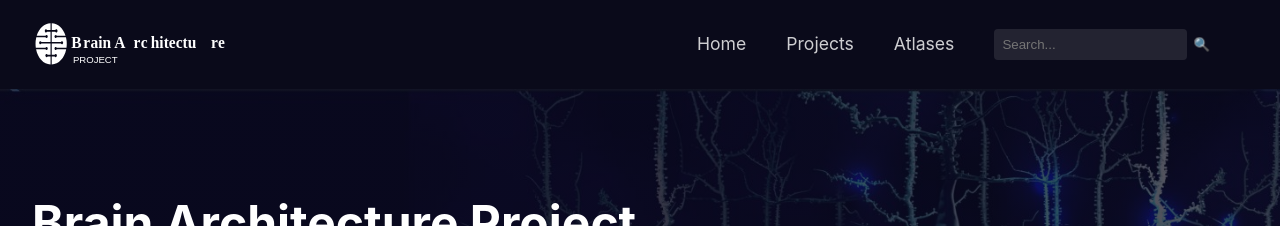
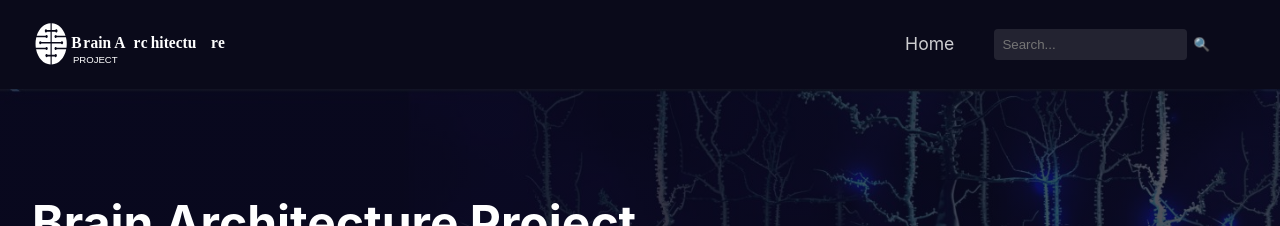
Before and after one commit to ppmitra/BAPDataAndCode, a Jekyll site: the page built from index.md, in a window 1280 px wide. Shown: the top 226 px of the page. Built offline with Jekyll 4.4.1, drawn with Linux system fonts in a browser that asks for light colours; comment, search, counter and statistics services are not loaded.

Commit message:
hide unused Project/Atlasses buttons on header

```diff
--- a/_includes/header.html
+++ b/_includes/header.html
@@ -8,8 +8,8 @@
         <nav class="main-nav">
             <ul>
                 <li><a href="{{ '/' | relative_url }}">Home</a></li>
-                <li><a href="#">Projects</a></li>
-                <li><a href="#">Atlases</a></li>
+                <!-- <li><a href="#">Projects</a></li>
+                <li><a href="#">Atlases</a></li> -->
                 <li class="search-container">
                     <input type="search" placeholder="Search..." class="search-input">
                     <button class="search-button">🔍</button>
```
